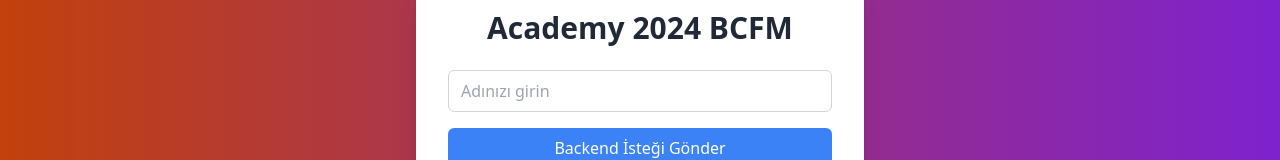
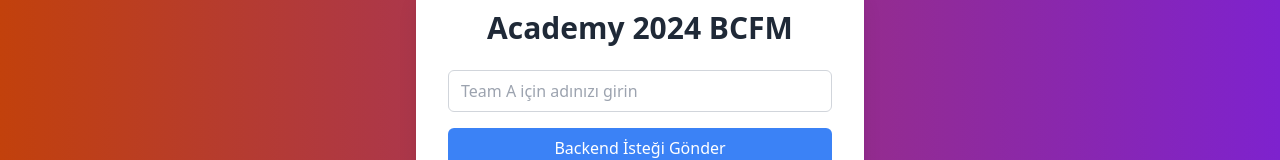
Before and after one commit to yusufhkran/bcfm_academy_sprint_app, a React (Create React App) app in the folder academy2024-app-main-2/frontend/: page / in a window 1280 px wide. Shown: the part 303-463 px from the top of the page. Built offline with nearby package versions, Linux system fonts and the light colour scheme.

Commit message:
Update App.js

```diff
--- a/academy2024-app-main-2/frontend/src/App.js
+++ b/academy2024-app-main-2/frontend/src/App.js
@@ -33,7 +33,7 @@ function App() {
             type="text"
             value={name}
             onChange={(e) => setName(e.target.value)}
-            placeholder="Adınızı girin"
+            placeholder="Team A için adınızı girin"
             className="w-full px-3 py-2 border border-gray-300 rounded-md focus:outline-none focus:ring-2 focus:ring-blue-500 mb-4"
           />
           <button
```
